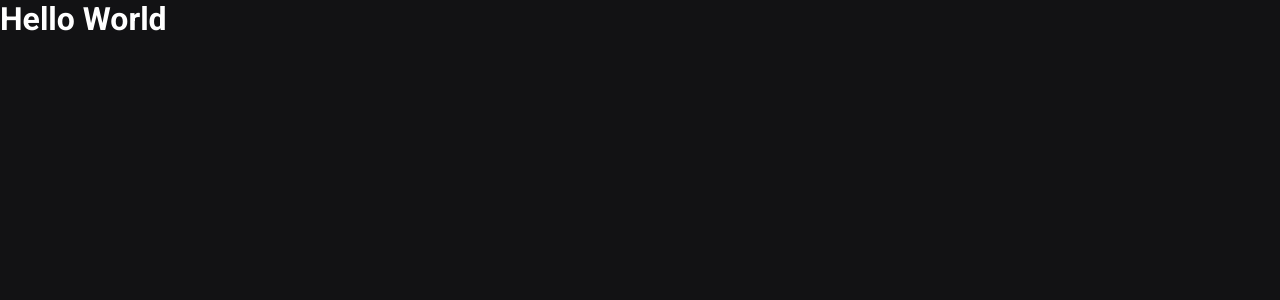
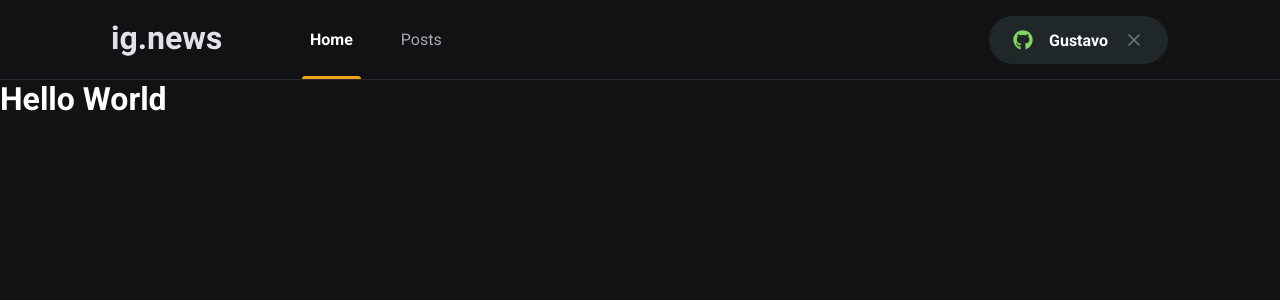
Before and after one commit to LGustta13/ignews, a Next.js app: page / in a window 1280 px wide. Shown: the top 300 px of the page. Built offline with nearby package versions, Linux system fonts and the light colour scheme.

Commit message:
SignInButton component created

```diff
--- a/package.json
+++ b/package.json
@@ -17,6 +17,7 @@
     "next": "13.0.2",
     "react": "18.2.0",
     "react-dom": "18.2.0",
+    "react-icons": "^4.6.0",
     "sass": "^1.56.1",
     "typescript": "4.8.4"
   }
--- /dev/null
+++ b/src/components/SignInButton/index.tsx
@@ -0,0 +1,28 @@
+import { FaGithub } from "react-icons/fa";
+import { FiX } from "react-icons/fi";
+
+import styles from "./styles.module.scss";
+
+export function SignInButton() {
+
+    const isUserLoggedIn = true;
+
+    return isUserLoggedIn ? (
+        <button
+            type="button"
+            className={styles.signInButton}
+        >
+            <FaGithub color="#84d363" />
+            Gustavo
+            <FiX color="#737388" className={styles.closeIcon} />
+        </button>
+    ) : (
+        <button
+            type="button"
+            className={styles.signInButton}
+        >
+            <FaGithub color="#eba417" />
+            Sign in with Github
+        </button>
+    )
+}
--- /dev/null
+++ b/src/components/SignInButton/styles.module.scss
@@ -0,0 +1,35 @@
+.signInButton {
+    height: 3rem;
+    border-radius: 3rem;
+    // cor do plano de fundo
+    background: var(--gray-850);
+    border: 0;
+    padding: 0 1.5rem;
+
+    display: flex;
+    align-items: center;
+    justify-content: center;
+
+    // cor da fonte
+    color: var(--white);
+    font-weight: bold;
+
+    svg {
+        width: 20px;
+        height: 20px;
+    }
+
+    svg:first-child {
+        margin-right: 1rem;
+    }
+
+    svg.closeIcon {
+        margin-left: 1rem;
+    }
+
+    transition: filter 0.2s;
+
+    &:hover {
+        filter: brightness(0.8);
+    }
+}
--- a/src/pages/_app.tsx
+++ b/src/pages/_app.tsx
@@ -1,10 +1,16 @@
 import type { AppProps } from 'next/app';
+import { Header } from '../components/Header';
 
 // Toda importação de estilização globla deve ser feita em _app
 import '../styles/global.scss';
 
 function MyApp({ Component, pageProps }: AppProps) {
-  return <Component {...pageProps} />
+  return (
+    <>
+      <Header />
+      <Component {...pageProps} />
+    </>
+  )
 }
 
 export default MyApp;
--- a/src/pages/_document.tsx
+++ b/src/pages/_document.tsx
@@ -23,14 +23,14 @@ export default class MyDocument extends Document {
                     <link rel="preconnect" href="https://fonts.gstatic.com" />
                     <link href="https://fonts.googleapis.com/css2?family=Roboto:wght@400;700;900&display=swap" rel="stylesheet" />
 
+                    {/* Favicon deve estar sempre dentro da pasta image ou não vai funcionar, ou href="/favicon.png?" */}
+                    <link rel="shortcut icon" href="/images/favicon.png" type="image/png" />
                 </Head>
                 <body>
                     <Main />
                     <NextScript />
                 </body>
             </Html>
-
-
         )
     }
 }
--- a/src/pages/index.tsx
+++ b/src/pages/index.tsx
@@ -3,6 +3,7 @@ import Head from 'next/head';
 export default function Home() {
   return (
     <>
+      {/* O title foi colcado aqui porque futuramente queremos atualizá-lo oara cada página */}
       <Head>
         <title>Inicio | ig.news</title>
       </Head>
--- a/src/styles/global.scss
+++ b/src/styles/global.scss
@@ -14,6 +14,8 @@
 
   --gray-100: #e1e1e6;
   --gray-300: #a8a8b3;
+  --gray-800: #29292e;
+  --gray-850: #1f2729;
   --gray-900: #121214;
 
   --cyan-500: #61dafb;
```
Also changed, not shown: 1 other file (tests, documents, lock files or other folders).
